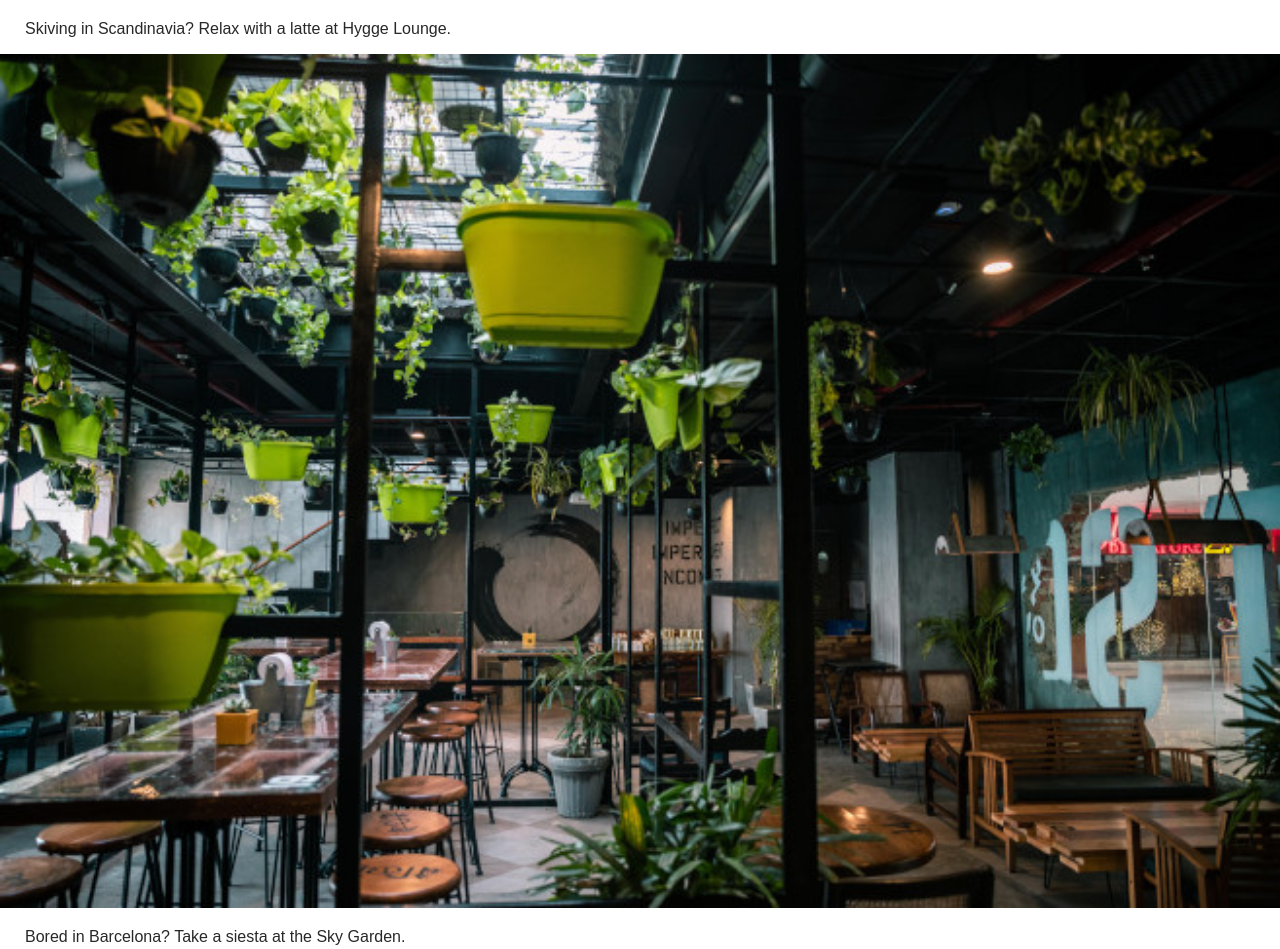
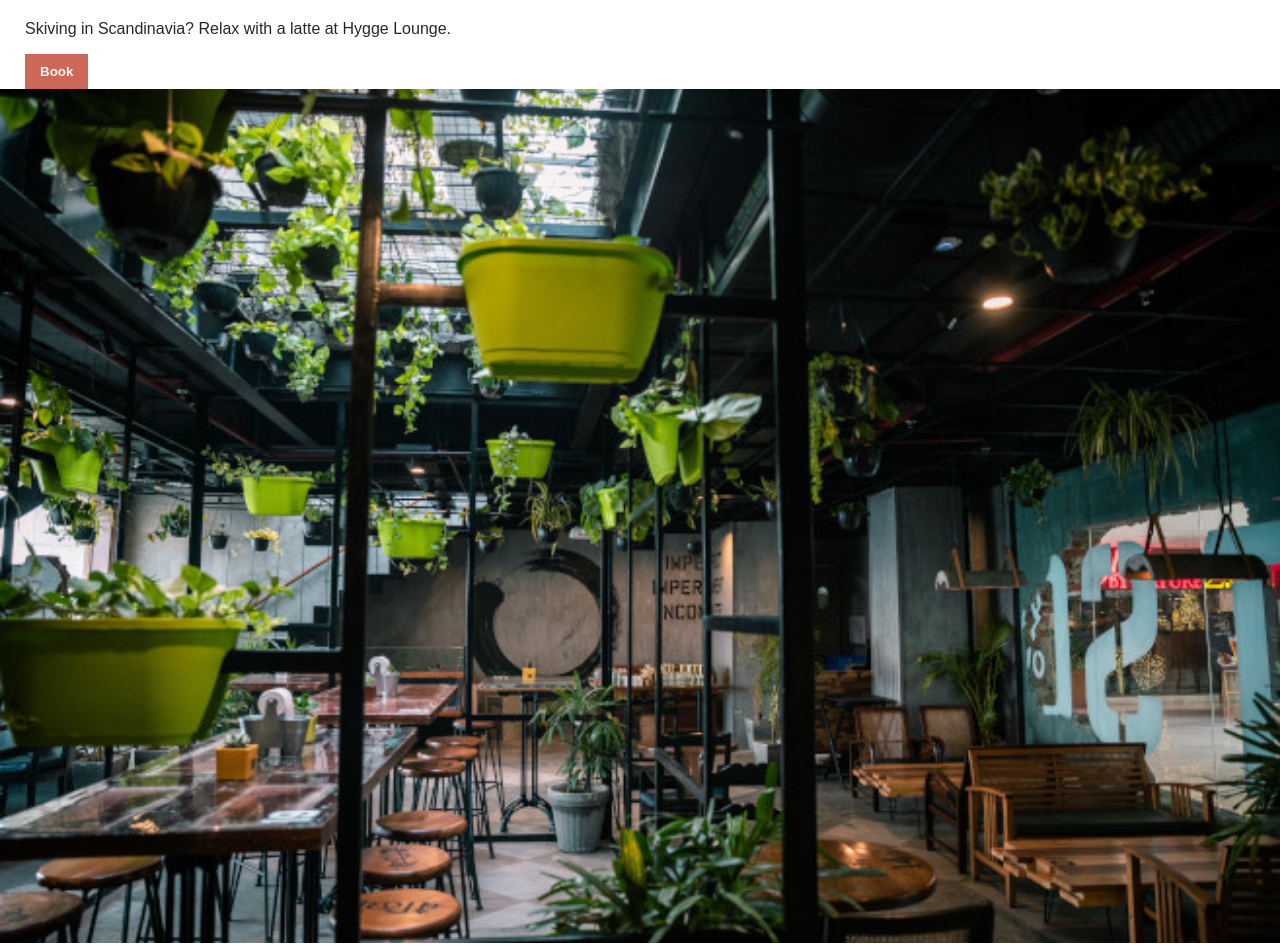
Before and after one commit to mpumi-moale/Coworking-space-site, a website built with Vite: page index.html in a window 1280 px wide. Shown: the part 1031-1980 px from the top of the page. Built offline with nearby package versions, Linux system fonts and the light colour scheme.

Commit message:
added a booking  button next to the caption

```diff
--- a/index.html
+++ b/index.html
@@ -36,6 +36,7 @@
 				</div>
 				<div class="caption">
 					<p>Skiving in Scandinavia? Relax with a latte at Hygge Lounge.</p>
+					<button>Book</button>
 				</div>
 			</section>
 
@@ -43,6 +44,7 @@
 				<img src="./src/assets/sky-garden.jpg" class="item-img" alt="A coworking space with plants">
 				<div class="caption">
 					<p>Bored in Barcelona? Take a siesta at the Sky Garden.</p>
+					<button>Book</button>
 				</div>
 			</section>
 
@@ -50,6 +52,7 @@
 				<img src="./src/assets/generator.jpg" class="item-img" alt="A comfortable coworking space">
 				<div class="caption">
 					<p>Relaxing in Rio? Take some downtime at the Generator Hub.</p>
+					<button>Book</button>
 				</div>
 			</section>
 
--- a/src/style.css
+++ b/src/style.css
@@ -63,3 +63,13 @@ h1 {
 .caption {
     margin: 0 25px;
 }
+
+button {
+    border: none;
+    background-color: #cd6858;
+    color: whitesmoke;
+    padding: 10px 15px;
+    font-weight: 700;
+    cursor: pointer;
+
+}
```
